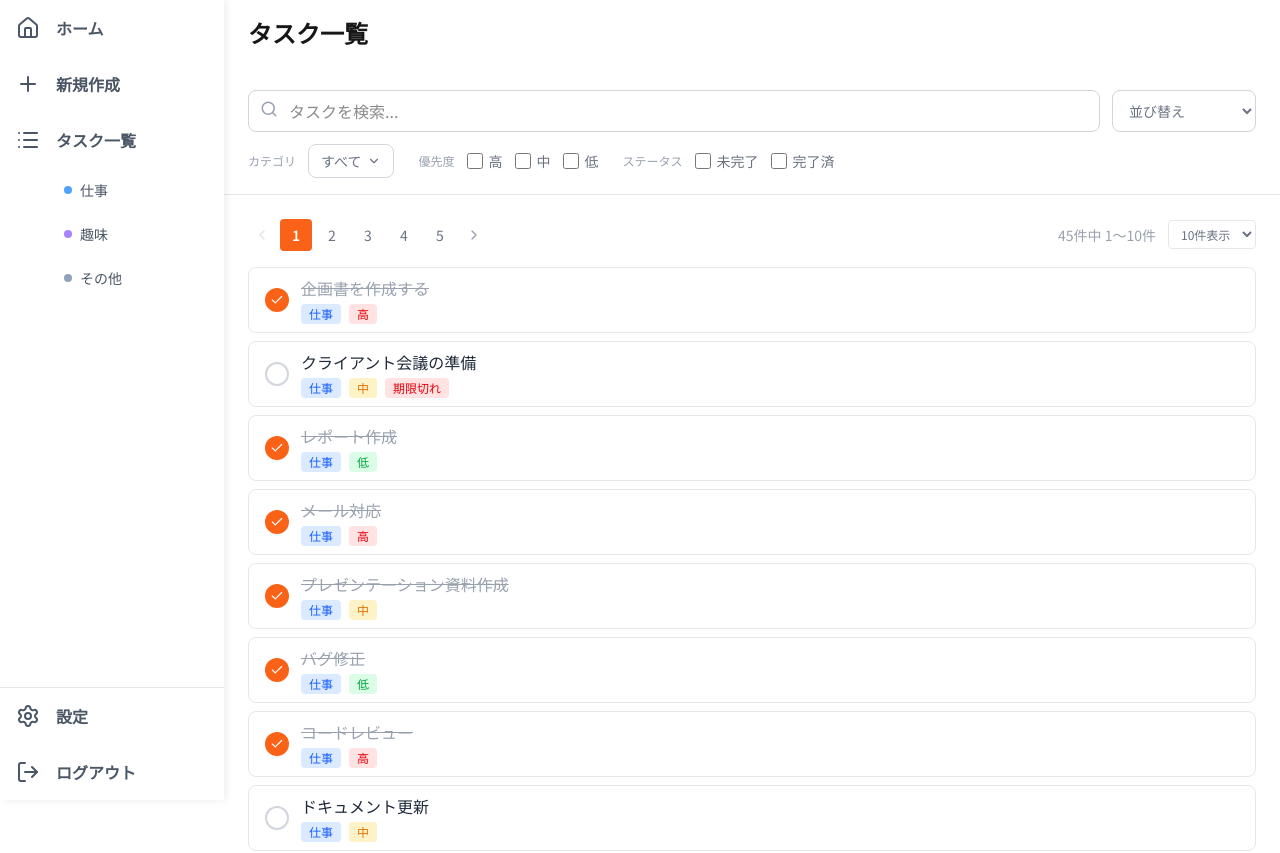
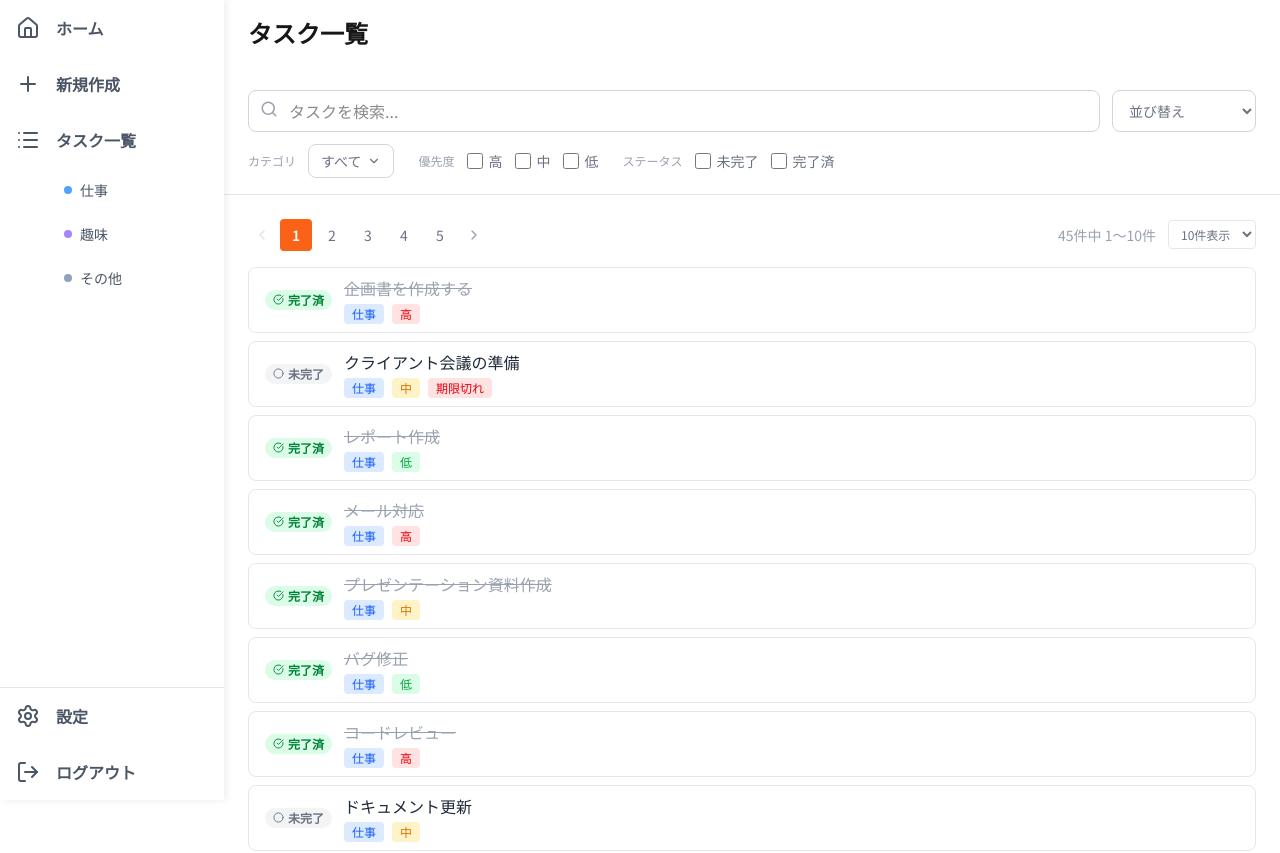
Before and after one commit to RyoAiba/task-board, a Next.js app: page /tasks in a window 1280 px wide. Shown: the top 853 px of the page. Built offline with nearby package versions, Linux system fonts and the light colour scheme.

Commit message:
タスク編集画面にステータスバッジ追加・タスクカードの完了切り替えをバッジ化

```diff
--- a/app/tasks/[id]/page.tsx
+++ b/app/tasks/[id]/page.tsx
@@ -34,9 +34,10 @@ export default function TaskDetailPage() {
           priority: task.priority,
           categoryId: task.categoryId,
           dueDate: task.dueDate ?? "",
+          completed: task.completed,
         }}
-        onSave={({ title, priority, categoryId, dueDate }) => {
-          updateTask(id, { title, priority, categoryId, dueDate: dueDate || undefined })
+        onSave={({ title, priority, categoryId, dueDate, completed }) => {
+          updateTask(id, { title, priority, categoryId, dueDate: dueDate || undefined, completed })
           router.push("/tasks?toast=saved")
         }}
         onDelete={() => {
--- a/components/TaskCard.tsx
+++ b/components/TaskCard.tsx
@@ -2,7 +2,7 @@
 
 import { memo } from "react"
 import Link from "next/link"
-import { Check } from "lucide-react"
+import { CheckCircle, Circle } from "lucide-react"
 import { Task, PRIORITY_LABELS, CATEGORY_BADGE_CLASSES, Category } from "../types"
 import { getPriorityBadgeClass } from "../utils/priority"
 import { getDueDateBadge } from "../utils/dueDate"
@@ -25,19 +25,19 @@ export const TaskCard = memo(function TaskCard({ task, category, onToggle }: Tas
       <div className="flex items-center gap-3">
         <button
           onClick={() => onToggle(task.id)}
-          className={`relative z-10 flex-shrink-0 w-6 h-6 rounded-full flex items-center justify-center transition-colors ${task.completed ? "bg-primary" : "border-2 border-gray-300 bg-white"
+          className={`relative z-10 flex-shrink-0 flex items-center gap-1 px-2 py-0.5 rounded-full text-xs font-semibold transition-colors ${task.completed
+              ? "bg-green-100 text-green-700 hover:bg-green-200"
+              : "bg-gray-100 text-gray-500 hover:bg-gray-200"
             }`}
         >
-          {task.completed && <Check size={14} className="text-white" />}
+          {task.completed ? <CheckCircle size={11} /> : <Circle size={11} />}
+          {task.completed ? "完了済" : "未完了"}
         </button>
 
-        <Link href={`/tasks/${task.id}`} className="absolute inset-0 ml-11" />
+        <Link href={`/tasks/${task.id}`} className="absolute inset-0 ml-20" />
 
         <div className="flex-1 min-w-0">
-          <span
-            className={`block truncate ${task.completed ? "text-gray-400 line-through" : "text-gray-800 font-medium"
-              }`}
-          >
+          <span className={`block truncate ${task.completed ? "text-gray-400 line-through" : "text-gray-800 font-medium"}`}>
             {task.title}
           </span>
           <div className="flex items-center gap-2 mt-1 flex-wrap">
--- a/components/TaskForm.tsx
+++ b/components/TaskForm.tsx
@@ -5,7 +5,7 @@ import { Priority } from "../types"
 import { useCategories } from "../hooks/useCategories"
 import { PrioritySelector } from "./PrioritySelector"
 import { CategorySelector } from "./CategorySelector"
-import { CalendarDays } from "lucide-react"
+import { CalendarDays, CheckCircle, Circle } from "lucide-react"
 
 const TITLE_MAX_LENGTH = 50
 
@@ -14,6 +14,7 @@ type FormValues = {
   priority: Priority
   categoryId: string
   dueDate: string
+  completed: boolean
 }
 
 type Props = {
@@ -30,19 +31,20 @@ export function TaskForm({ mode, initialValues, onSave, onDelete, onCancel }: Pr
   const [title, setTitle] = useState(initialValues?.title ?? "")
   const [priority, setPriority] = useState<Priority>(initialValues?.priority ?? "medium")
   const [categoryId, setCategoryId] = useState(initialValues?.categoryId ?? "")
+  const [dueDate, setDueDate] = useState(initialValues?.dueDate ?? "")
+  const [completed, setCompleted] = useState(initialValues?.completed ?? false)
   const [errors, setErrors] = useState<{ title?: string }>({})
   const [showDeleteDialog, setShowDeleteDialog] = useState(false)
-  const [dueDate, setDueDate] = useState(initialValues?.dueDate ?? "")
 
   const initialized = useRef(false)
 
-  // 編集時：localStorageから非同期でタスクが読み込まれたらフォームを初期化
   useEffect(() => {
     if (mode === "edit" && initialValues && !initialized.current) {
       setTitle(initialValues.title)
       setPriority(initialValues.priority)
       setCategoryId(initialValues.categoryId)
       setDueDate(initialValues.dueDate ?? "")
+      setCompleted(initialValues.completed)
       initialized.current = true
     }
   }, [initialValues, mode])
@@ -51,7 +53,8 @@ export function TaskForm({ mode, initialValues, onSave, onDelete, onCancel }: Pr
     ? title !== initialValues.title ||
     priority !== initialValues.priority ||
     categoryId !== initialValues.categoryId ||
-    dueDate !== initialValues.dueDate
+    dueDate !== initialValues.dueDate ||
+    completed !== initialValues.completed
     : true
 
   const validate = () => {
@@ -63,11 +66,33 @@ export function TaskForm({ mode, initialValues, onSave, onDelete, onCancel }: Pr
 
   const handleSave = () => {
     if (!validate()) return
-    onSave({ title: title.trim(), priority, categoryId, dueDate })
+    onSave({ title: title.trim(), priority, categoryId, dueDate, completed })
   }
 
   return (
     <div className="space-y-6">
+
+      {/* ステータスバッジ（編集時のみ） */}
+      {mode === "edit" && (
+        <div>
+          <label className="block text-sm font-semibold text-gray-700 mb-2">ステータス</label>
+          <button
+            type="button"
+            onClick={() => setCompleted(prev => !prev)}
+            className={`flex items-center gap-2 px-4 py-2 rounded-full text-sm font-semibold transition-colors ${completed
+              ? "bg-green-100 text-green-700 hover:bg-green-200"
+              : "bg-gray-100 text-gray-500 hover:bg-gray-200"
+              }`}
+          >
+            {completed
+              ? <CheckCircle size={16} />
+              : <Circle size={16} />
+            }
+            {completed ? "完了済" : "未完了"}
+          </button>
+        </div>
+      )}
+
       {/* タスク名 */}
       <div>
         <div className="flex justify-between mb-2">
@@ -158,7 +183,7 @@ export function TaskForm({ mode, initialValues, onSave, onDelete, onCancel }: Pr
             : "bg-gray-100 text-gray-400 cursor-not-allowed"
             }`}
         >
-          {mode === "create" ? "作成する" : "保存する"}
+          保存する
         </button>
       </div>
 
```
